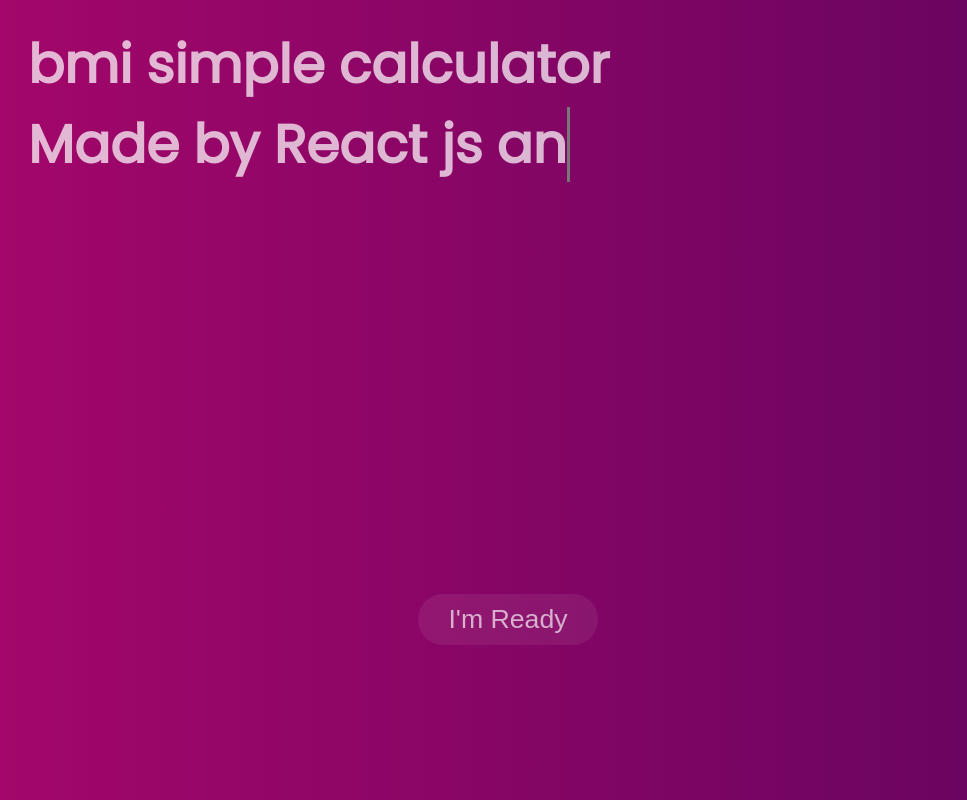
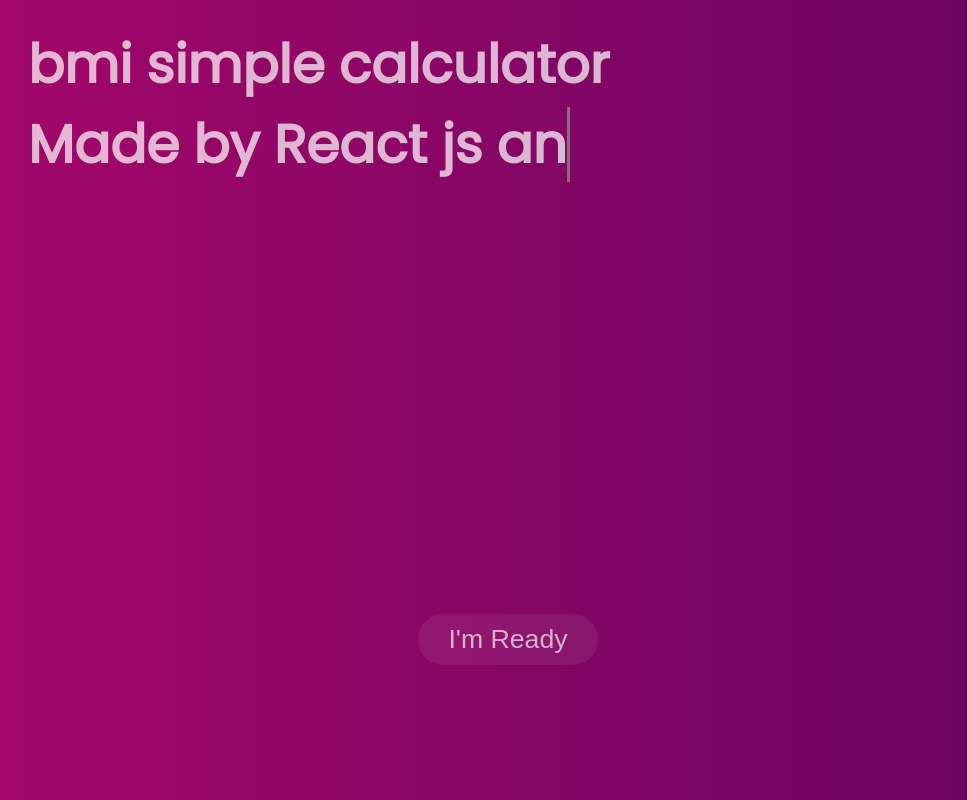
Before and after one commit to ErfiDev/BMi-Simple-Calculator, a React (Create React App) app: page / in a window 1280 px wide. Shown: the whole page, without its empty margins (132-1099 px from the left). Built offline with nearby package versions, Linux system fonts and the light colour scheme.

Commit message:
add a keyframes

```diff
--- a/src/CSS/Compiled/Main.css
+++ b/src/CSS/Compiled/Main.css
@@ -41,7 +41,7 @@
   font-size: 40pt;
 }
 #root .info-container .start-btn {
-  margin-bottom: 35px;
+  margin-bottom: 15px;
   font-size: 20pt;
   padding: 10px;
   padding-left: 30px;
@@ -53,6 +53,7 @@
   background-color: rgba(255, 255, 255, 0.068);
   color: rgba(255, 255, 255, 0.658);
   transition: all 0.7s ease;
+  animation: start 1.4s ease-in;
 }
 #root .info-container .start-btn:hover {
   color: rgba(255, 255, 255, 0.767);
@@ -61,3 +62,30 @@
 #root .info-container .txt-type {
   border-right: 0.2rem solid #777;
 }
+
+@keyframes start {
+  0% {
+    opacity: 0;
+    transform: translateY(-50px);
+  }
+  20% {
+    opacity: 0.2;
+    transform: translateY(-40px);
+  }
+  40% {
+    opacity: 0.4;
+    transform: translateY(-30px);
+  }
+  60% {
+    opacity: 0.6;
+    transform: translateY(-20px);
+  }
+  80% {
+    opacity: 0.8;
+    transform: translateY(-10px);
+  }
+  100% {
+    opacity: 1;
+    transform: translateY(0px);
+  }
+}
--- a/src/CSS/Main.scss
+++ b/src/CSS/Main.scss
@@ -46,7 +46,7 @@
         }
 
         .start-btn{
-            margin-bottom: 35px;
+            margin-bottom: 15px;
             font-size: 20pt;
             padding: 10px;
             padding-left: 30px;
@@ -58,6 +58,7 @@
             #{$bc}: rgba(255, 255, 255, 0.068);
             color: rgba(255, 255, 255, 0.658);
             transition: all .7s ease;
+            animation: start 1.4s ease-in;
             &:hover{
                 color: rgba(255, 255, 255, 0.767);
                 #{$bc}: rgba(255, 255, 255, 0.13);
@@ -69,3 +70,33 @@
         }
     }
 }
+
+
+
+
+@keyframes start{
+    0%{
+        opacity: 0;
+        transform: translateY(-50px);
+    }
+    20%{
+        opacity: .2;
+        transform: translateY(-40px);
+    }
+    40%{
+        opacity: .4;
+        transform: translateY(-30px);
+    }
+    60%{
+        opacity: .6;
+        transform: translateY(-20px);
+    }
+    80%{
+        opacity: .8;
+        transform: translateY(-10px);
+    }
+    100%{
+        opacity: 1;
+        transform: translateY(0px);
+    }
+}
```
